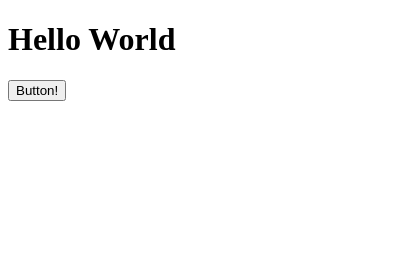
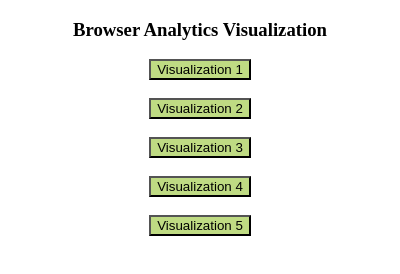
Before and after one commit to aeos42/BRAVO, a browser extension: page dataExt/popup.html in a window 400 px wide. Drawn offline with Linux system fonts and the light colour scheme.

Commit message:
second commit

```diff
--- a/dataExt/popup.html
+++ b/dataExt/popup.html
@@ -2,12 +2,25 @@
 <html>
   <head>
 
-    <title>BRAVO</title>
+    <title>BRAVO - Broswer Analytics Visualization</title>
+    <style>
+		body {
+			min-width: 160px;
+			min-height: 200px;
+			background:#ffffff;
+		}
+    </style>
 
     <script src="viz.js"></script>
   </head>
   <body>
-    <h1>Hello World</h1>
-    <button id="viz">Button!</button>
+	<center><h3>Browser Analytics Visualization</h3>
+
+    <button id="viz1" style="background-color:#bfdb83">Visualization 1</button></br></br>
+    <button id="viz2" style="background-color:#bfdb83">Visualization 2</button></br></br>
+    <button id="viz3" style="background-color:#bfdb83">Visualization 3</button></br></br>
+    <button id="viz4" style="background-color:#bfdb83">Visualization 4</button></br></br>
+    <button id="viz5" style="background-color:#bfdb83">Visualization 5</button></br></br>
+	</center>
   </body>
 </html>
--- a/dataExt/viz.js
+++ b/dataExt/viz.js
@@ -1,7 +1,7 @@
 window.onload = function(){
 
-    document.getElementById("viz").addEventListener("click", function(){
-        chrome.tabs.create({url:chrome.extension.getURL("helloworld.html")});
+    document.getElementById("viz1").addEventListener("click", function(){
+        chrome.tabs.create({url:chrome.extension.getURL("viz1.html")});
     });
 
                                                    }
```
Also changed, not shown: dataExt/manifest.json, 1 other file.
